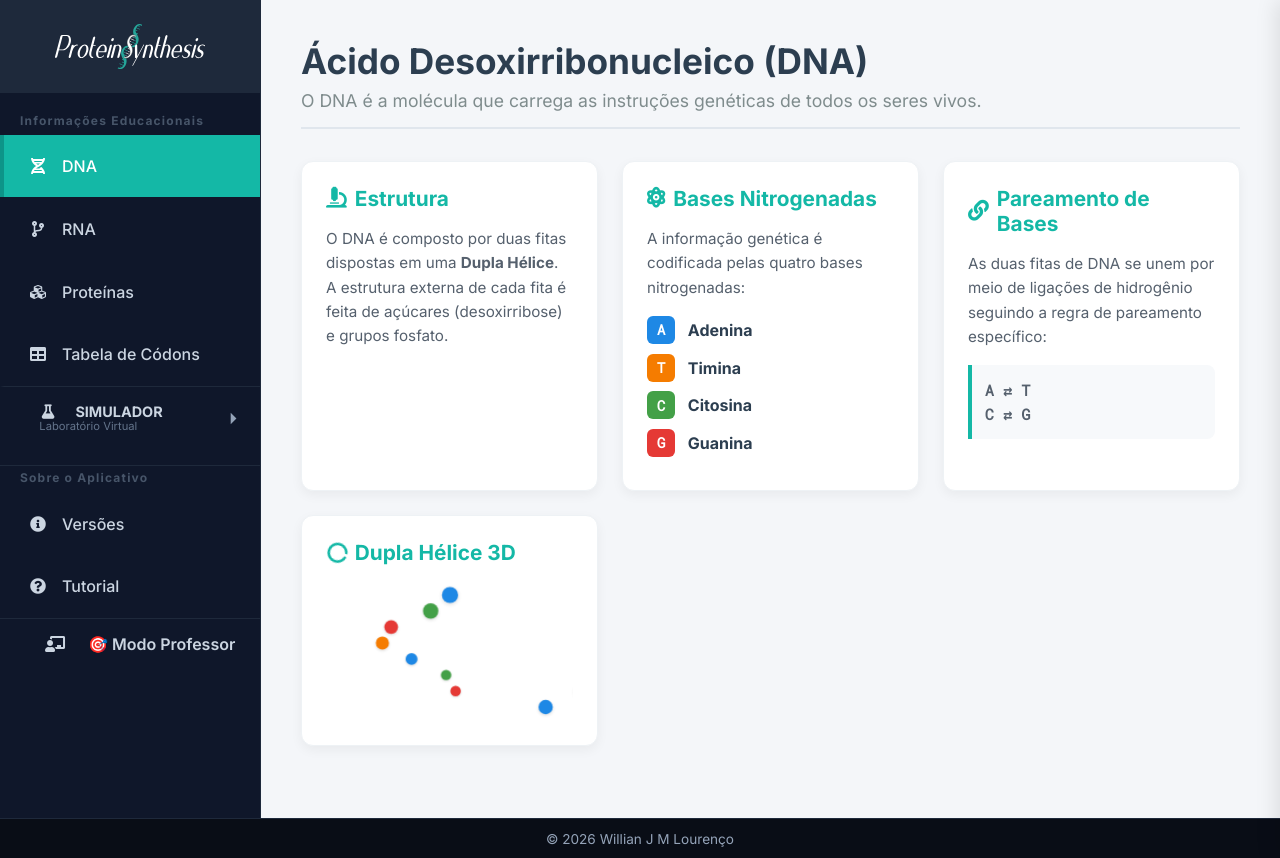
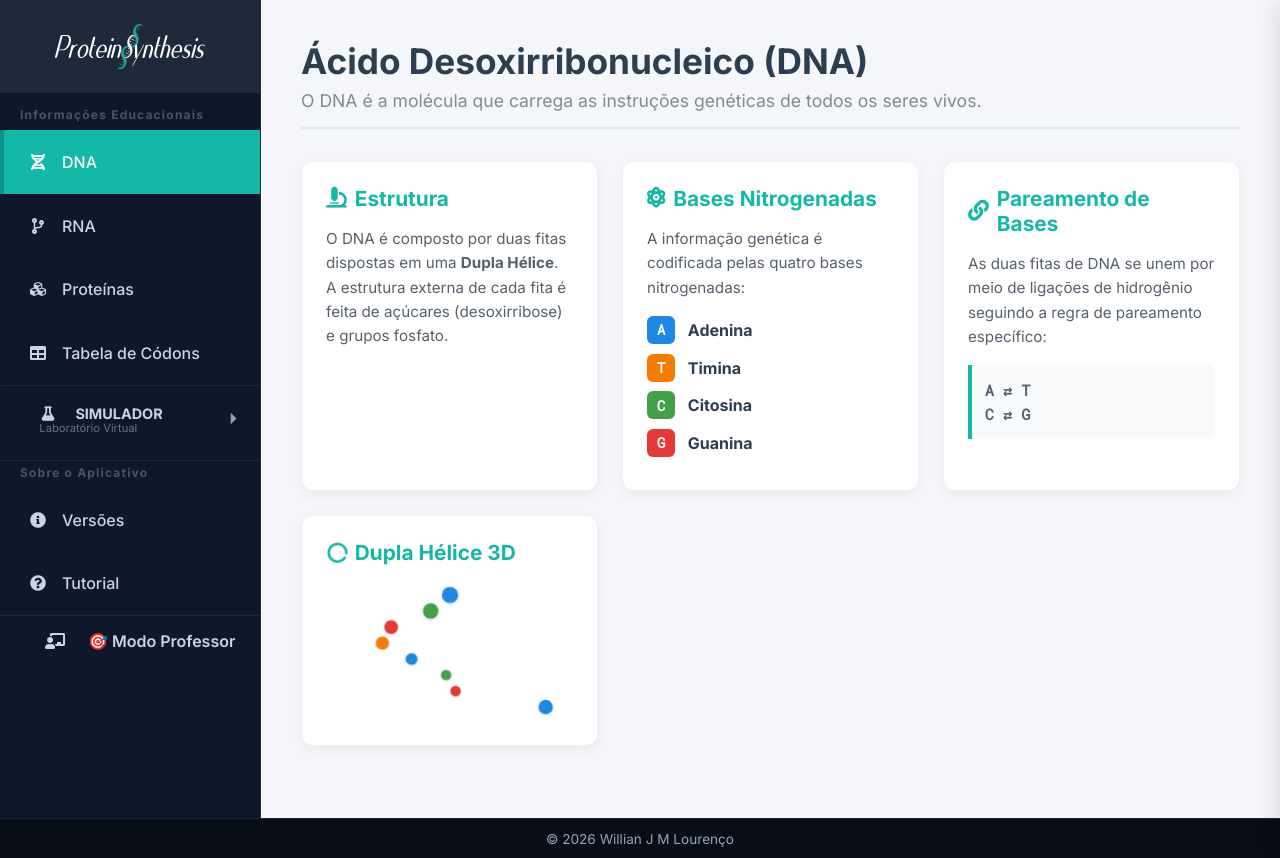
Before and after one commit to wjml/ProteinSynthesis, a PHP site: page / in a window 1280 px wide. Run offline with PHP 8.4, Linux system fonts and the light colour scheme; some libraries are stand-ins or nearby versions.

Commit message:
minor fix: correção layout botão simulador

```diff
--- a/assets/style/fixed-elements.css
+++ b/assets/style/fixed-elements.css
@@ -116,7 +116,7 @@ nav #logo img {
 }
 
 .sidebar .header-title {
-	margin-top: 6%;
+	margin-top: 4%;
 	margin-bottom: 2%;
 	padding-left: 20px;
 	flex: 0.05;
@@ -151,7 +151,11 @@ nav #logo img {
 	transition: all 0.2s ease-in-out;
 	border-left: 4px solid transparent;
 }
-
+.sidebar .button#app .menu-label-group {
+	margin-top:2%;
+	padding-top:3%;
+	padding-bottom:3%;
+}
 .sidebar .button#app,
 .sidebar .header-title#about {
 	border-top: 1px solid #1e293b;
@@ -176,7 +180,7 @@ nav #logo img {
 
 .sidebar .collapsible .header-title {
 	flex: 0.15;
-	margin-top: 4%;
+	margin-top: 3%;
 }
 
 .sidebar .collapsible .button {
```
